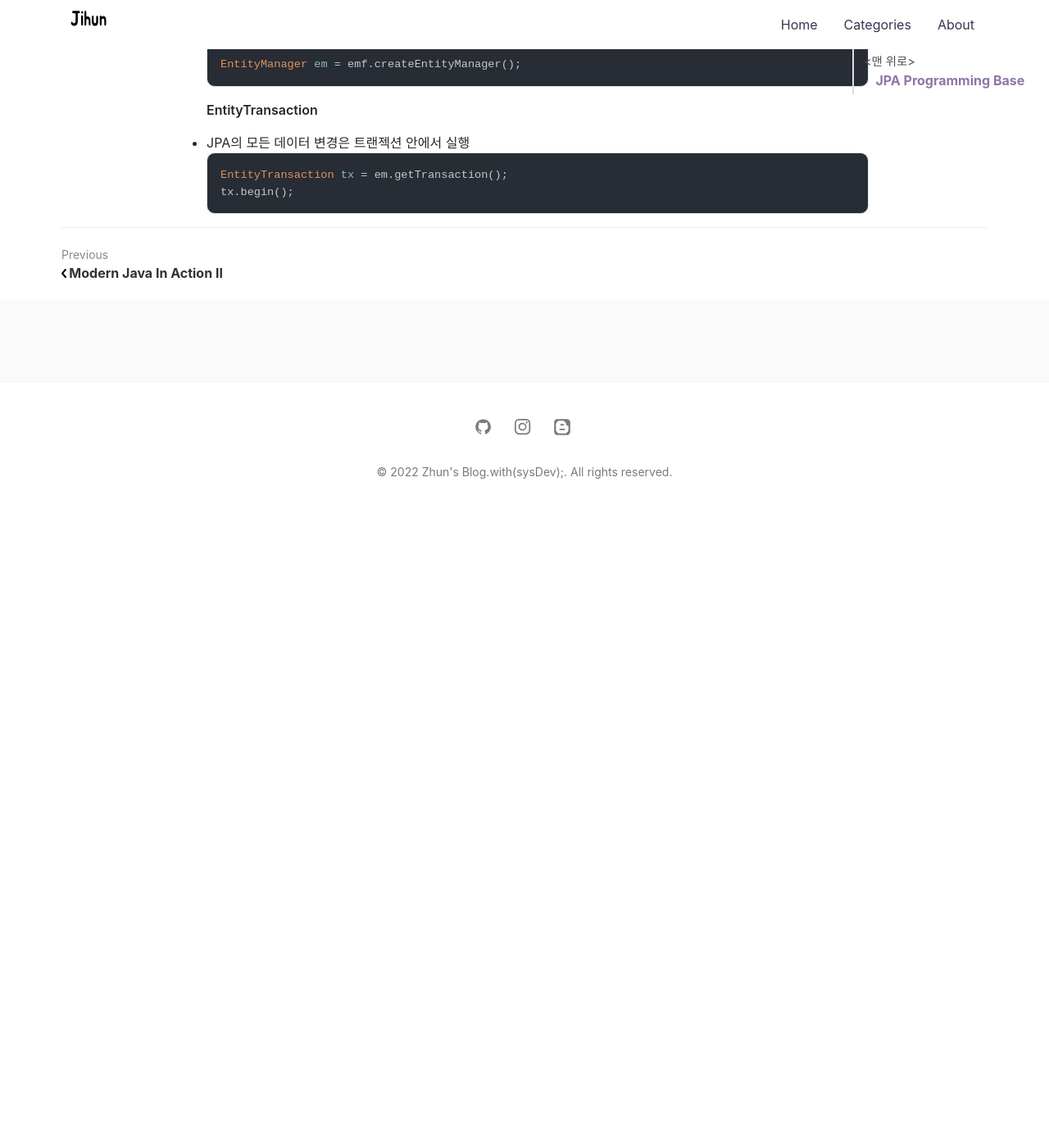
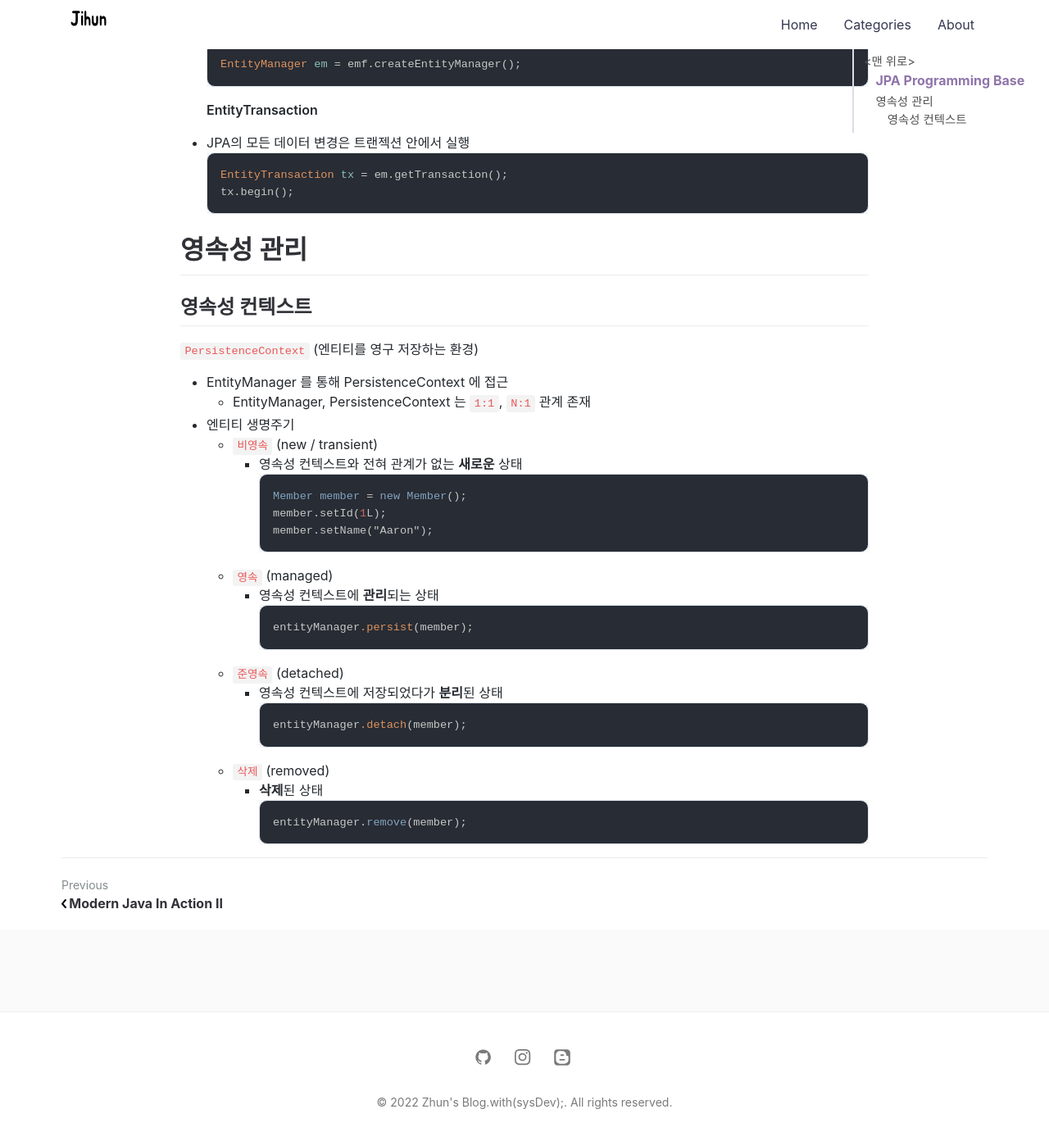
Before and after one commit to jihunparkme/jihunparkme.github.io, a Jekyll site: the page built from _posts/2022-03-29-JPA-Programming-base.md, in a window 1280 px wide and 1400 px high, scrolled down 1246 px. Shown: the top 1392 px of the window at 82% size. Built offline with Jekyll 4.4.1, drawn with Linux system fonts in a browser that asks for light colours; nearby versions of some CDN libraries; comment, search, counter and statistics services are not loaded; before the commit the page ends 1877 px from its top, so only the background shows below that.

Commit message:
[영속성 관리 - 내부 동작 방식] 영속성 컨텍스트 1

````diff
--- a/_posts/2022-03-29-JPA-Programming-base.md
+++ b/_posts/2022-03-29-JPA-Programming-base.md
@@ -41,3 +41,36 @@ featured-img: jpa-base
   EntityTransaction tx = em.getTransaction();
   tx.begin();
   ```
+
+# 영속성 관리
+
+## 영속성 컨텍스트
+
+`PersistenceContext` (엔티티를 영구 저장하는 환경)
+
+- EntityManager 를 통해 PersistenceContext 에 접근
+  - EntityManager, PersistenceContext 는 `1:1`, `N:1` 관계 존재
+
+- 엔티티 생명주기
+  - `비영속` (new / transient)
+    - 영속성 컨텍스트와 전혀 관계가 없는 **새로운** 상태
+      ```java
+      Member member = new Member();
+      member.setId(1L);
+      member.setName("Aaron");
+      ```
+  - `영속` (managed)
+    - 영속성 컨텍스트에 **관리**되는 상태
+      ```java
+      entityManager.persist(member);
+      ```
+  - `준영속` (detached)
+    - 영속성 컨텍스트에 저장되었다가 **분리**된 상태
+      ```java
+      entityManager.detach(member);
+      ```
+  - `삭제` (removed)
+    - **삭제**된 상태
+      ```java
+      entityManager.remove(member);
+      ```
````
